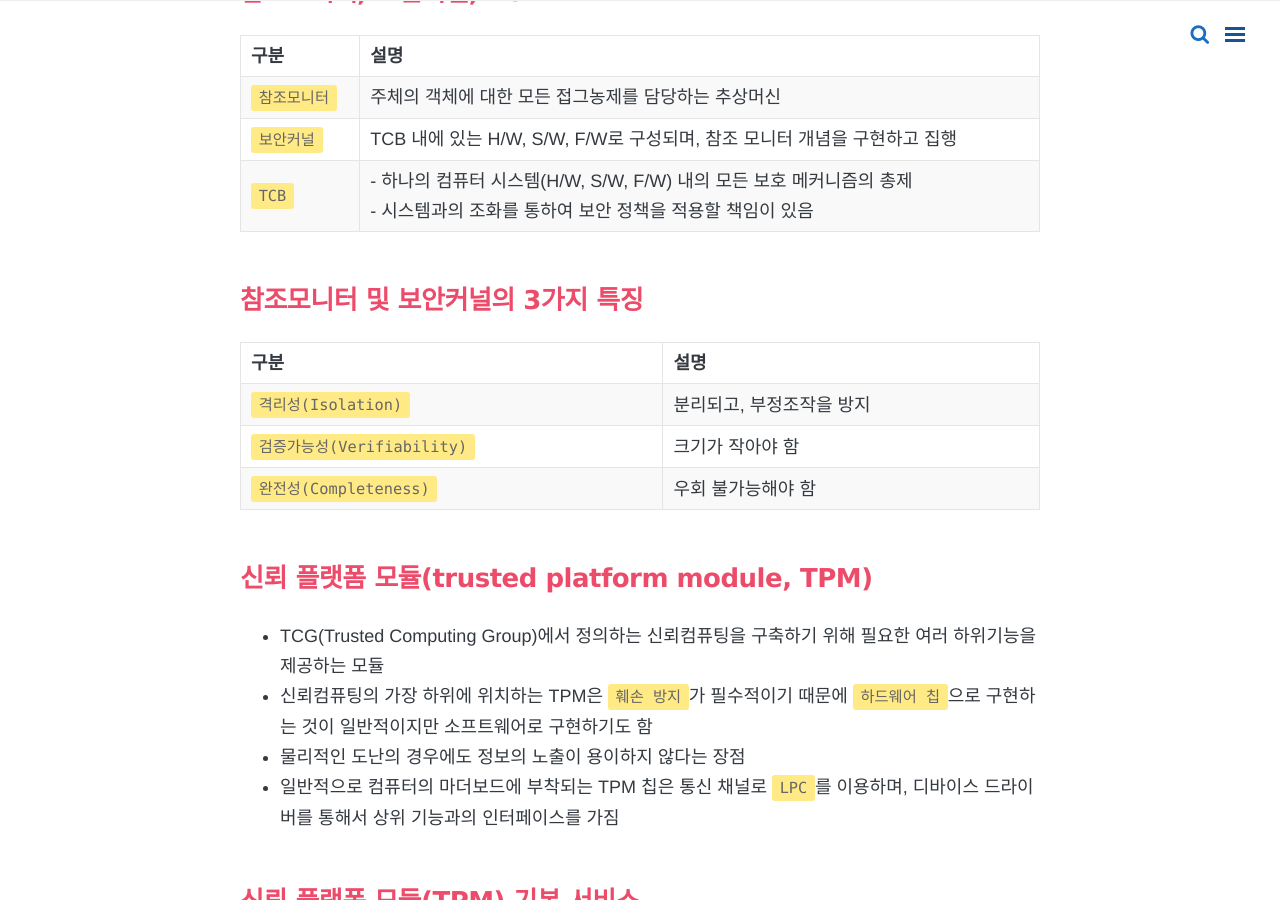
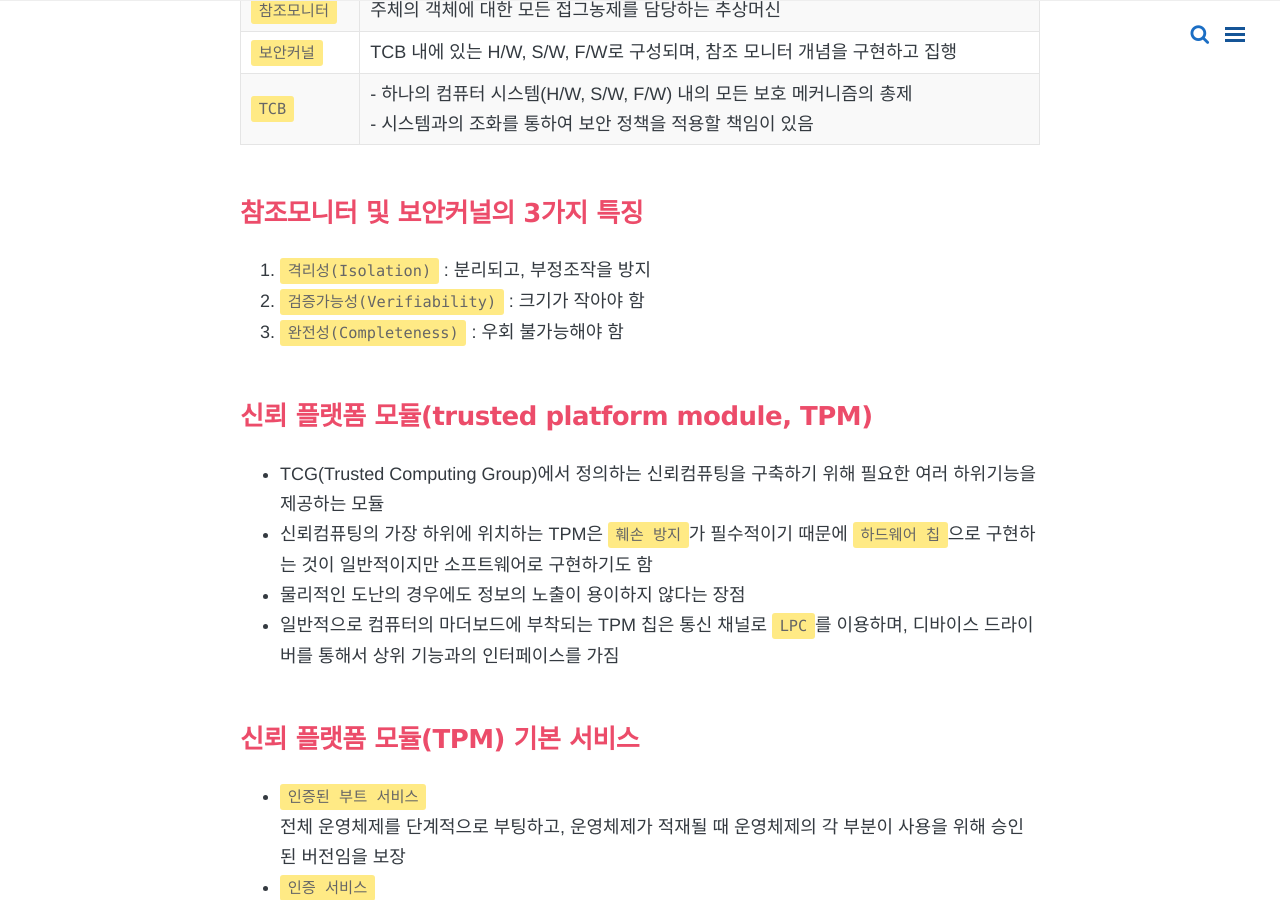
Before and after one commit to yeonsu1936/yeonsu1936.github.io, a Jekyll site: the page built from _posts/algisa/2020-08-17-Part4-section12.md, in a window 1280 px wide and 900 px high, scrolled down 1477 px. Built offline with Jekyll 4.4.1, drawn with Linux system fonts in a browser that asks for light colours; nearby versions of some CDN libraries; comment, search, counter and statistics services are not loaded.

Commit message:
Update 2020-08-17-Part4-section12.md

```diff
--- a/_posts/algisa/2020-08-17-Part4-section12.md
+++ b/_posts/algisa/2020-08-17-Part4-section12.md
@@ -15,7 +15,7 @@ comments: true
 - `전자서명 방식`의 사용자 신분 확인 및 권한부여 기능을 이용하여 사용자 계정 및 권한을 보다 더 안전하게 관리
 - 보안 운영체제는 컴퓨터 시스템의 여러 가지 보안 취약점을 원천적으로 차단할 수 있음
 - **하지만** 기본적으로 **현재 열려 있는 취약한 서비스**를 모두 차단한다고 볼 수는 없음
--
+
 ## 보안 운영체제의 보안 기능
 
 | 기능 | 설명 |
@@ -36,12 +36,9 @@ comments: true
 | `TCB` | - 하나의 컴퓨터 시스템(H/W, S/W, F/W) 내의 모든 보호 메커니즘의 총제<br>- 시스템과의 조화를 통하여 보안 정책을 적용할 책임이 있음 |
 
 ## 참조모니터 및 보안커널의 3가지 특징
-
-| 구분 | 설명 |
-|:-----|:-----|
-| `격리성(Isolation)` | 분리되고, 부정조작을 방지 |
-| `검증가능성(Verifiability)` | 크기가 작아야 함 |
-| `완전성(Completeness)` | 우회 불가능해야 함 |
+1. `격리성(Isolation)` : 분리되고, 부정조작을 방지
+2. `검증가능성(Verifiability)` : 크기가 작아야 함
+3. `완전성(Completeness)` : 우회 불가능해야 함
 
 ## 신뢰 플랫폼 모듈(trusted platform module, TPM)
 - TCG(Trusted Computing Group)에서 정의하는 신뢰컴퓨팅을 구축하기 위해 필요한 여러 하위기능을 제공하는 모듈
```
